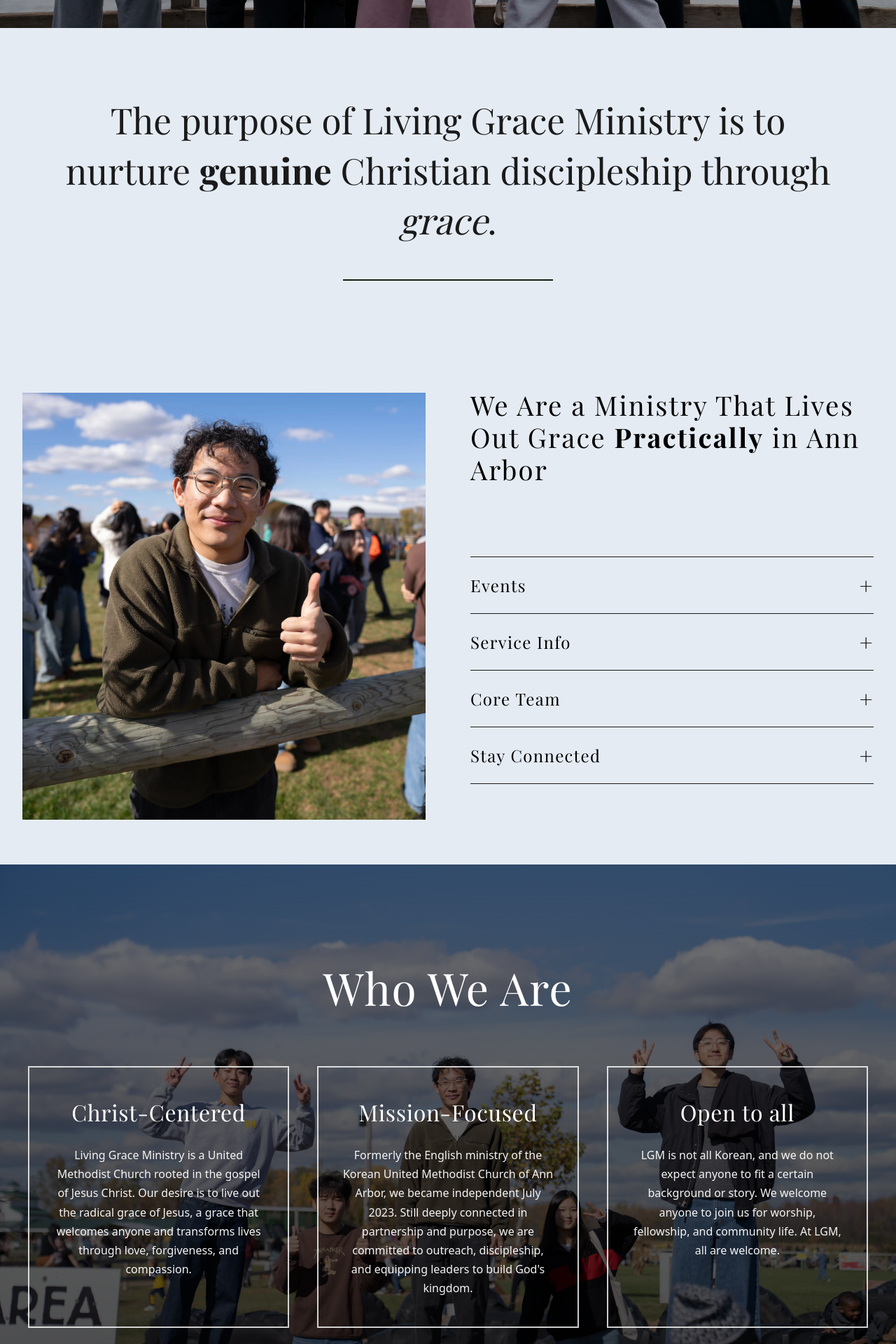
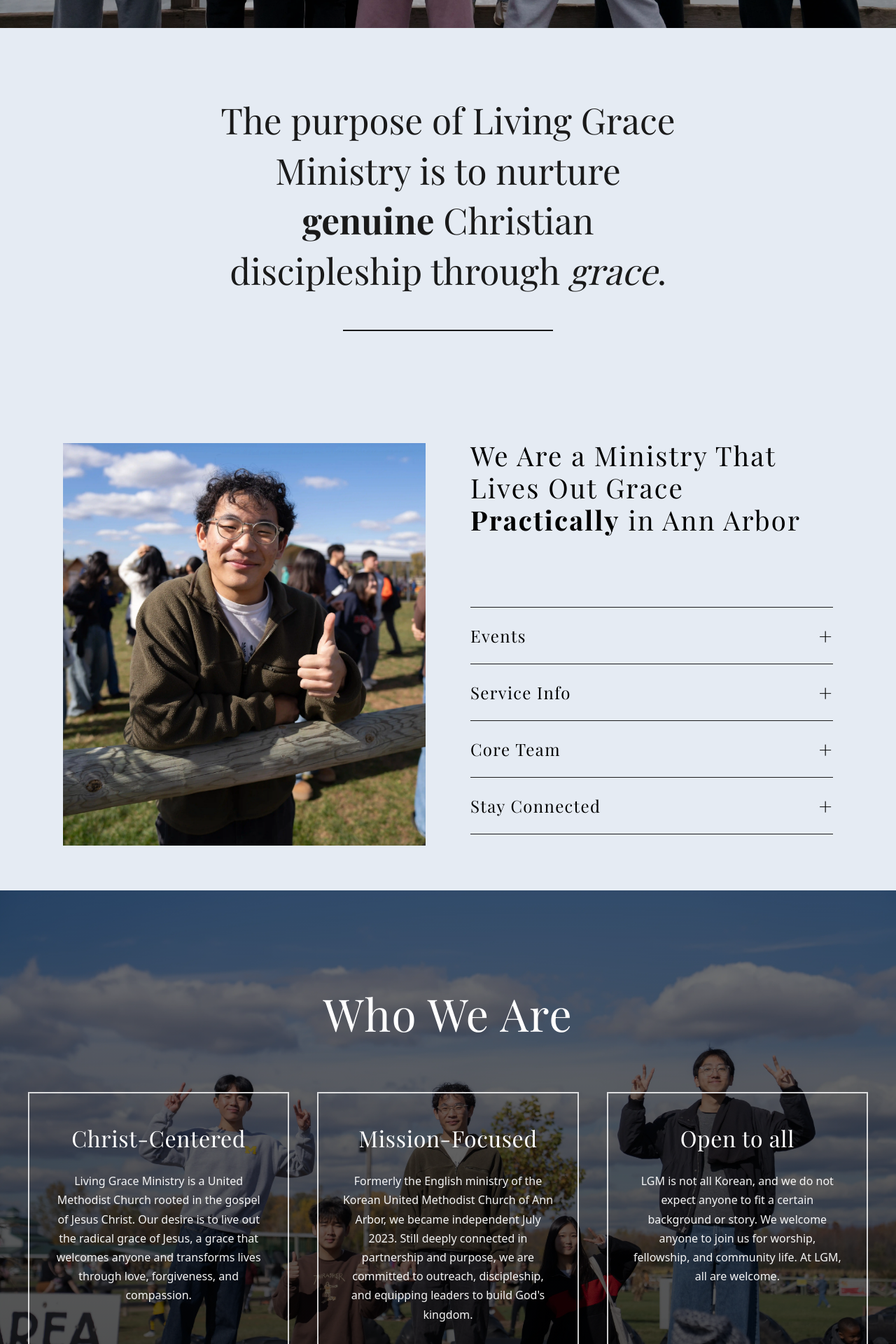
Before and after one commit to lgm-aa/LGM_Website_v3, a React (Vite) app: page /about in a window 1280 px wide. Shown: the part 760-2680 px from the top of the page at 70% size. Built offline with nearby package versions, Linux system fonts and the light colour scheme; no server answers.

Commit message:
increased padding and decreased font size on About page

```diff
--- a/src/components/about/Overview/Overview.css
+++ b/src/components/about/Overview/Overview.css
@@ -5,7 +5,7 @@
 }
 
 .about-overview__container {
-  max-width: 1400px;
+  max-width: 1100px;
   margin: 0 auto;
   display: grid;
   grid-template-columns: 1fr 1fr;
@@ -21,7 +21,7 @@
 /* Left side - Image */
 .about-overview__image-wrapper {
   position: relative;
-  width: 100%;
+  aspect-ratio: 9/10;
   line-height: 0;
   display: flex;
 }
--- a/src/components/about/Quote/Quote.css
+++ b/src/components/about/Quote/Quote.css
@@ -8,13 +8,13 @@
 }
 
 .about-quote__content {
-  max-width: 1100px;
+  max-width: 1000px;
   text-align: center;
 }
 
 .about-quote__text {
   font-family: 'Playfair Display', serif;
-  font-size: clamp(2rem, 4vw, 3.5rem);
+  font-size: clamp(2rem, 4vw, 3.2rem);
   font-weight: 400;
   line-height: 1.4;
   color: #1a1a1a;
--- a/src/components/about/Quote/Quote.jsx
+++ b/src/components/about/Quote/Quote.jsx
@@ -5,8 +5,9 @@ export default function Quote() {
     <section className="about-quote">
       <div className="about-quote__content">
         <p className="about-quote__text">
-          The purpose of Living Grace Ministry is to nurture{" "}
-          <span className="about-quote__emphasis">genuine</span> Christian
+          The purpose of Living Grace<br/>
+          Ministry is to nurture{" "}<br/>
+          <span className="about-quote__emphasis">genuine</span> Christian<br/>
           discipleship through <span className="about-quote__grace">grace</span>.
         </p>
         <div className="about-quote__divider" />
--- a/src/components/about/WhoWeAre/WhoWeAre.css
+++ b/src/components/about/WhoWeAre/WhoWeAre.css
@@ -23,7 +23,7 @@
 
 .who-we-are__container {
   position: relative;
-  max-width: 1400px;
+  max-width: 1200px;
   margin: 0 auto;
   z-index: 1;
 }
```
